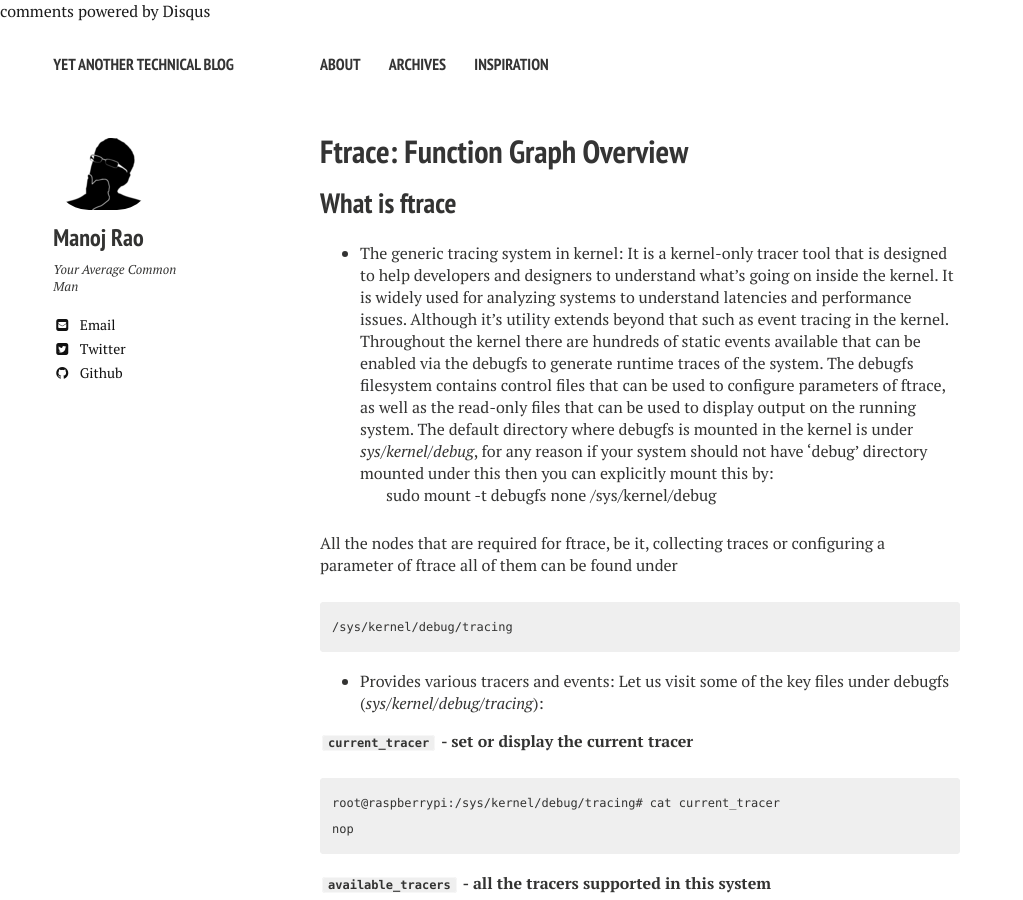
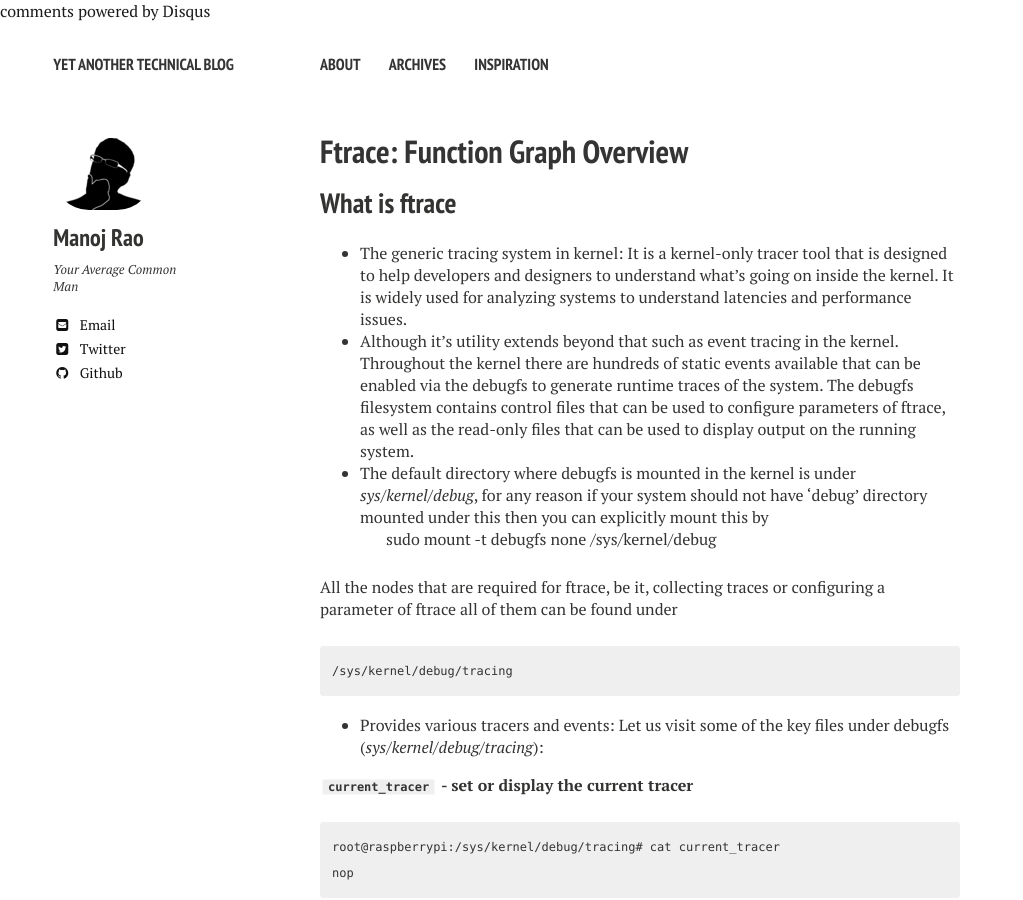
Before and after one commit to mycpuorg/mycpuorg.github.io, a Jekyll site: the page built from _posts/2016-05-07-ftrace-function-graph.md, in a window 1280 px wide and 900 px high. Shown: the whole window, without its empty margins (0-1023 px from the left). Built offline with Jekyll 4.4.1, drawn with Linux system fonts in a browser that asks for light colours; nearby versions of some CDN libraries; comment, search, counter and statistics services are not loaded.

Commit message:
indent properly

```diff
--- a/_posts/2016-05-07-ftrace-function-graph.md
+++ b/_posts/2016-05-07-ftrace-function-graph.md
@@ -8,7 +8,9 @@ comments: true
 
 ## What is ftrace <a id="orgheadline1"></a>
 
--   The generic tracing system in kernel: It is a kernel-only tracer tool that is designed to help developers and designers to understand what's going on inside the kernel. It is widely used for analyzing systems to understand latencies and performance issues. Although it's utility extends beyond that such as event tracing in the kernel. Throughout the kernel there are hundreds of static events available that can be enabled via the debugfs to generate runtime traces of the system. The debugfs filesystem contains control files that can be used to configure parameters of ftrace, as well as the read-only files that can be used to display output on the running system. The default directory where debugfs is mounted in the kernel is under *sys/kernel/debug*, for any reason if your system should not have 'debug' directory mounted under this then you can explicitly mount this by:
+-   The generic tracing system in kernel: It is a kernel-only tracer tool that is designed to help developers and designers to understand what's going on inside the kernel. It is widely used for analyzing systems to understand latencies and performance issues.
+-   Although it's utility extends beyond that such as event tracing in the kernel. Throughout the kernel there are hundreds of static events available that can be enabled via the debugfs to generate runtime traces of the system. The debugfs filesystem contains control files that can be used to configure parameters of ftrace, as well as the read-only files that can be used to display output on the running system.
+-   The default directory where debugfs is mounted in the kernel is under *sys/kernel/debug*, for any reason if your system should not have 'debug' directory mounted under this then you can explicitly mount this by
 
     sudo mount -t debugfs none /sys/kernel/debug
 
```
